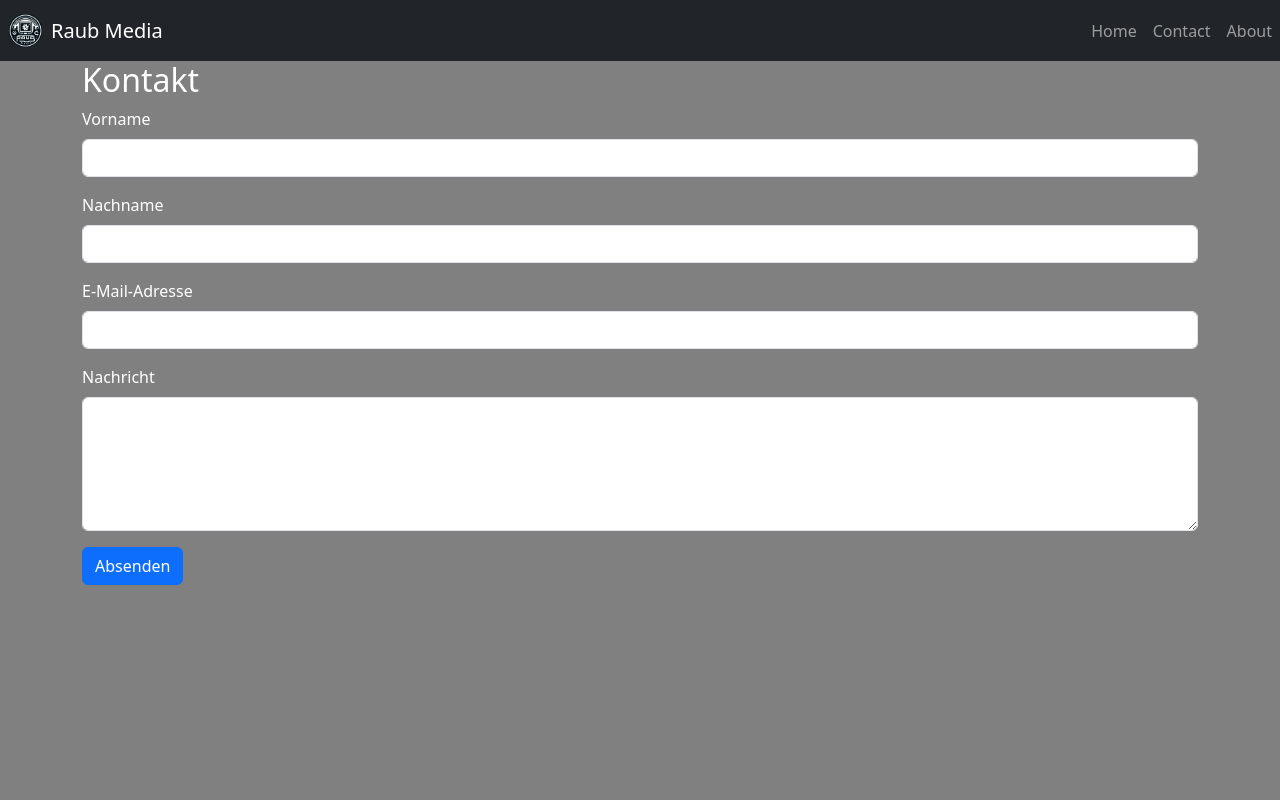
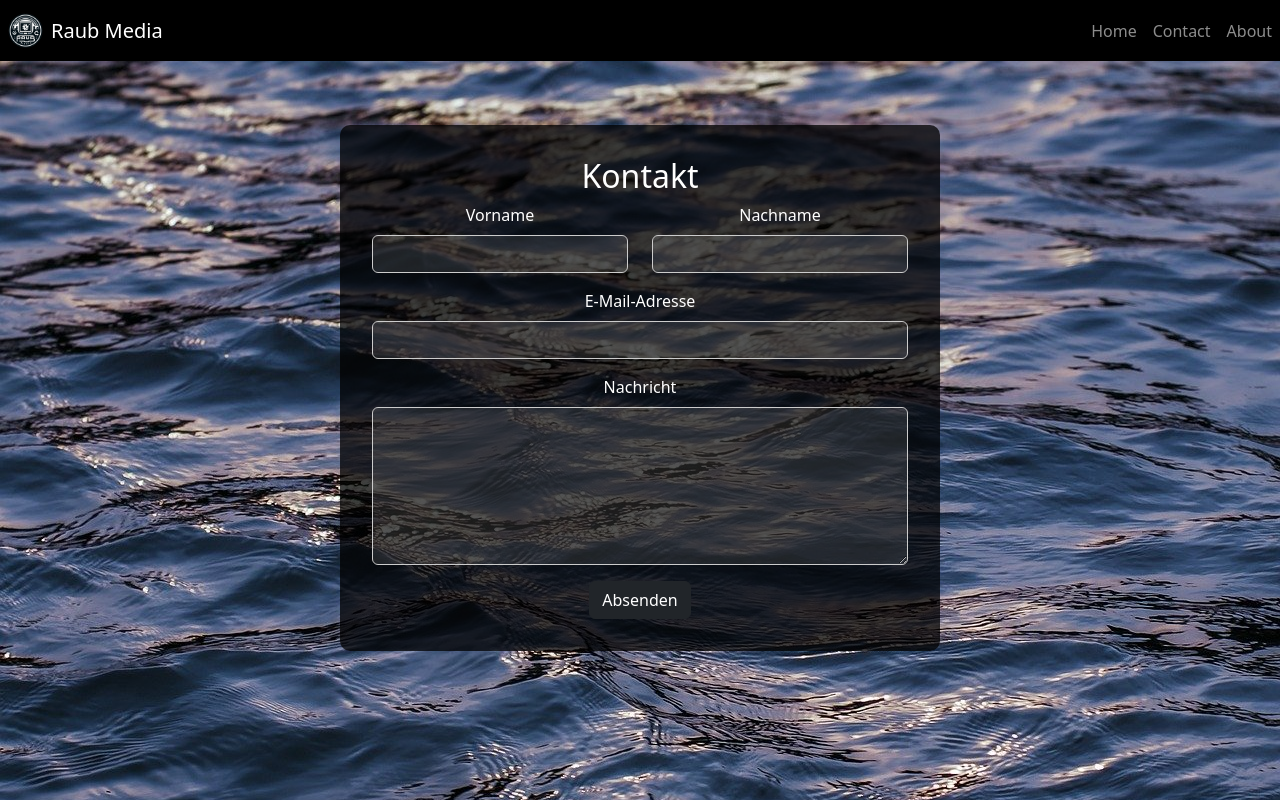
Before and after one commit to pr0gr4mm4r/webpagetest, a React (Create React App) app: page /contact in a window 1280 px wide. Shown: the top 800 px of the page. Built offline with nearby package versions, Linux system fonts and the light colour scheme; the HTML template or start-up script is replaced by a standard one.

Commit message:
new style layer

```diff
--- a/src/App.js
+++ b/src/App.js
@@ -1,17 +1,34 @@
 import './App.css';
-import Site from './components/site'
+import Navigationbar from './components/navigationbar'
 import Home from './components/home'
 import Contact from './components/contact'
 import About from './components/personal'
-import { BrowserRouter as Router, Route, Routes, Link, Navigate} from 'react-router-dom';
+import { BrowserRouter as Router, Route, Routes, Navigate } from 'react-router-dom';
+import backgroundImageUrl from './components/nature-8727795_1920.jpg';
 
 
 function App() {
   return (
     <Router>
-      <div>
-        <Site />
-        <div style={{ backgroundColor: 'gray', color: 'white', minHeight: '100vh' }}>
+      <div style={{ overflowY: 'auto' }}>
+        <Navigationbar />
+        <div style={{
+          backgroundImage: `url(${backgroundImageUrl})`,
+          backgroundSize: 'cover',
+          backgroundPosition: 'center',
+          backgroundRepeat: 'no-repeat',
+          width: '100vw',
+          height: '170vh',
+          overflowY: 'auto',
+          display: 'flex',
+          flexDirection: 'column',
+          justifyContent: 'flex-start', // Positioniere den Inhalt näher am oberen Rand
+          alignItems: 'center',
+          color: 'white',
+          textAlign: 'center',
+          padding: '2em',
+          boxSizing: 'border-box'
+        }}>
           <Routes>
             <Route path="/home" element={<Home />} />
             <Route path="/contact" element={<Contact />} />
--- a/src/components/contact.js
+++ b/src/components/contact.js
@@ -31,11 +31,18 @@ export default function Contact() {
   };
 
   return (
-    <div className="container">
-      <h2>Kontakt</h2>
+    <div className="container" style={{
+      background: 'rgba(0, 0, 0, 0.75)',
+      padding: '2em',
+      borderRadius: '10px',
+      marginTop: '2em',
+      maxWidth: '600px' // Maximale Breite des Containers reduziert
+    }}>
+      <h2 style={{ color: 'white' }}>Kontakt</h2>
       <form onSubmit={handleSubmit}>
-        <div className="mb-3">
-          <label htmlFor="firstName" className="form-label">Vorname</label>
+        <div className="row mb-3">
+          <div className="col">
+            <label htmlFor="firstName" className="form-label" style={{ color: 'white' }}>Vorname</label>
             <input
               type="text"
               className="form-control"
@@ -44,10 +51,11 @@ export default function Contact() {
               value={formData.firstName}
               onChange={handleChange}
               required
+              style={{ backgroundColor: 'rgba(255, 255, 255, 0.1)', color: 'white', border: '1px solid #ccc' }}
             />
           </div>
-        <div className="mb-3">
-          <label htmlFor="lastName" className="form-label">Nachname</label>
+          <div className="col">
+            <label htmlFor="lastName" className="form-label" style={{ color: 'white' }}>Nachname</label>
             <input
               type="text"
               className="form-control"
@@ -56,10 +64,12 @@ export default function Contact() {
               value={formData.lastName}
               onChange={handleChange}
               required
+              style={{ backgroundColor: 'rgba(255, 255, 255, 0.1)', color: 'white', border: '1px solid #ccc' }}
             />
           </div>
+        </div>
         <div className="mb-3">
-          <label htmlFor="email" className="form-label">E-Mail-Adresse</label>
+          <label htmlFor="email" className="form-label" style={{ color: 'white' }}>E-Mail-Adresse</label>
           <input
             type="email"
             className="form-control"
@@ -68,21 +78,23 @@ export default function Contact() {
             value={formData.email}
             onChange={handleChange}
             required
+            style={{ backgroundColor: 'rgba(255, 255, 255, 0.1)', color: 'white', border: '1px solid #ccc' }}
           />
         </div>
         <div className="mb-3">
-          <label htmlFor="message" className="form-label">Nachricht</label>
+          <label htmlFor="message" className="form-label" style={{ color: 'white' }}>Nachricht</label>
           <textarea
             className="form-control"
             id="message"
             name="message"
-            rows="5"
+            rows="6" // Höhe des Textbereichs erhöht
             value={formData.message}
             onChange={handleChange}
             required
+            style={{ backgroundColor: 'rgba(255, 255, 255, 0.1)', color: 'white', border: '1px solid #ccc' }}
           ></textarea>
         </div>
-        <button type="submit" className="btn btn-primary">Absenden</button>
+        <button type="submit" className="btn btn-dark">Absenden</button>
       </form>
     </div>
   );
--- a/src/components/home.js
+++ b/src/components/home.js
@@ -1,6 +1,5 @@
 import React from 'react';
 import { useNavigate } from 'react-router-dom';
-import backgroundImageUrl from './nature-8727795.jpg';
 
 const Home = () => {
   const navigate = useNavigate();
@@ -11,65 +10,36 @@ const Home = () => {
 
   return (
     <div style={{
-      backgroundImage: `url(${backgroundImageUrl})`,
-      backgroundSize: 'cover',
-      backgroundPosition: 'center',
-      backgroundRepeat: 'no-repeat',
-      width: '100vw',
-      minHeight: `1000px`,
-      display: 'flex',
-      flexDirection: 'column',
-      justifyContent: 'center',
-      alignItems: 'center',
-      color: '#fff',
-      textAlign: 'center',
+      background: 'rgba(0, 0, 0, 0.75)',
       padding: '2em',
-      boxSizing: 'border-box'
+      borderRadius: '10px',
+      margin: '2em auto',
+      maxWidth: '800px'
     }}>
-      <section style={{ marginBottom: '2em', backgroundColor: 'rgba(0, 0, 0, 0.5)', padding: '1em', borderRadius: '10px' }}>
-        <h1 style={{ fontSize: '2.5em', marginBottom: '0.5em' }}>
-          Welcome to Raub Media
+      <section style={{ marginBottom: '2em' }}>
+        <h1 style={{ fontSize: '3em', marginBottom: '0.5em' }}>
+          Welcome to <b> Raub Media </b>
         </h1>
-        <p style={{ fontSize: '1.2em', marginBottom: '1em' }}>
-          Wir bieten Ihnen die besten Dienstleistungen im Bereich IT
-        </p>
       </section>
 
-      <section style={{ marginBottom: '2em', backgroundColor: 'rgba(0, 0, 0, 0.5)', padding: '1em', borderRadius: '10px' }}>
-        <h2>About us</h2>
-        <p>
-          We are a humble IT company located in Karlsruhe.
-        </p>
+      <section style={{ marginBottom: '2em' }}>
+        <h2 style={{ fontSize: '2em' }}>Our service includes:</h2>
+        <p style={{ fontSize: '1.3em' }}><b>Analysing</b> IT-Infrastructure (private or business)</p>
+        <p style={{ fontSize: '1.3em' }}><b>Developing</b> and installation of software solutions</p>
+        <p style={{ fontSize: '1.3em' }}><b>Data</b> modelling, transferring and migration</p>
+        <p style={{ fontSize: '1.3em' }}><b>Consulting</b></p>
+      </section>
+
+      <section style={{ marginBottom: '2em' }}>
+        <h2 style={{ fontSize: '2em' }}>About us</h2>
+        <p style={{ fontSize: '1.3em' }}>We are an IT company located in Karlsruhe.</p>
         <button
-          style={{
-            padding: '0.5em 2em',
-            fontSize: '1em',
-            color: '#fff',
-            backgroundColor: '#007BFF',
-            border: 'none',
-            borderRadius: '0.3em',
-            cursor: 'pointer',
-          }}
+          className="btn btn-dark"
           onClick={handleExperienceMoreClick}
+          style={{ fontSize: '1.2em' }}
         >
           Experience more
         </button>
-      </section>
-
-      <section style={{ backgroundColor: 'rgba(0, 0, 0, 0.5)', padding: '1em', borderRadius: '10px' }}>
-        <h2>Unsere Leistungen</h2>
-        <p>
-          Extending IT-Infrastructure (private or business)
-        </p>
-        <p>
-          Developing and installation of software solutions
-        </p>
-        <p>
-          Data transfer
-        </p>
-        <p>
-          Consulting
-        </p>
       </section>
     </div>
   );
--- /dev/null
+++ b/src/components/navigationbar.js
@@ -0,0 +1,36 @@
+import React from 'react'
+import { signal } from '@preact/signals-react'
+import 'bootstrap/dist/css/bootstrap.css';
+import { Link } from 'react-router-dom';
+import corporatelogo from './Designer.png';
+
+export const test = signal("ee");
+
+export default function Navigationbar() {
+  test.value = "haha";
+
+  return (
+    <nav className="navbar navbar-expand-lg navbar-dark" style={{ backgroundColor: '#000', width: '100%' }}>
+      <Link className="navbar-brand d-flex align-items-center" to="/home">
+        <img src={corporatelogo} width="35" height="35" className="d-inline-block align-top ms-2 me-2" alt=""/>
+        Raub Media
+      </Link>
+      <button className="navbar-toggler" type="button" data-bs-toggle="collapse" data-bs-target="#navbarNav" aria-controls="navbarNav" aria-expanded="false" aria-label="Toggle navigation">
+        <span className="navbar-toggler-icon"></span>
+      </button>
+      <div className="collapse navbar-collapse" id="navbarNav">
+        <ul className="navbar-nav ms-auto">
+          <li className="nav-item">
+            <Link className="nav-link" to="/home">Home</Link>
+          </li>
+          <li className="nav-item">
+            <Link className="nav-link" to="/contact">Contact</Link>
+          </li>
+          <li className="nav-item">
+            <Link className="nav-link" to="/about">About</Link>
+          </li>
+        </ul>
+      </div>
+    </nav>
+  );
+}
--- a/src/components/personal.js
+++ b/src/components/personal.js
@@ -3,7 +3,13 @@ import logo from './webseitenportrait.jpeg'
 
 export default function Personal() {
   return (
-      <div className="row" style={{ marginTop: '20px' }}>
+    <div className="container" style={{
+      background: 'rgba(0, 0, 0, 0.75)',
+      padding: '2em',
+      borderRadius: '10px',
+      marginTop: '2em'
+    }}>
+      <div className="row">
         <div className="col-md-4">
           <img src={logo} className="img-fluid" alt="Portrait von David" style={{ marginTop: '20px' }} />
         </div>
@@ -13,8 +19,9 @@ export default function Personal() {
           <p>Einige meiner bisherigen Kunden sind Manimedia und Korrektur.de, für die ich erfolgreich Projekte umgesetzt und IT-Lösungen bereitgestellt habe. Ich bin bestrebt, meinen Kunden stets die bestmöglichen Lösungen anzubieten und sie bei der Optimierung ihrer Systeme zu unterstützen.</p>
           <p>Meine Leidenschaft für Technologie und mein Engagement für eine zuverlässige und effiziente IT-Infrastruktur treiben mich an, kontinuierlich mein Wissen zu erweitern und mich neuen Herausforderungen zu stellen.</p>
           <p>Wenn Sie Interesse an meinen Dienstleistungen oder Fragen haben, zögern Sie nicht, mich zu kontaktieren. Ich freue mich darauf, mit Ihnen zusammenzuarbeiten!</p>
-          <p>    - david.baur@manimedia.de -</p>
+          <button className='btn btn-dark'>Kontaktieren Sie mich </button>
         </div>
       </div>
+    </div>
   )
 }
--- a/src/components/site.js
+++ /dev/null
@@ -1,37 +0,0 @@
-import React from 'react'
-import { Signal, signal } from '@preact/signals-react'
-import 'bootstrap/dist/css/bootstrap.css';
-import { Link } from 'react-router-dom';
-import corporatelogo from './Designer.png'
-
-export const test = signal("ee")
-
-export default function Site() {
-  //console.log(test.value)
-  test.value = "haha"
-  //console.log(test.value)
-  return (
-    <nav className="navbar navbar-expand-lg navbar-dark bg-dark">
-    <Link className="navbar-brand d-flex align-items-center" to="/home">
-      <img src={corporatelogo} width="35" height="35" className="d-inline-block align-top ms-2 me-2" alt=""/>
-      Raub Media
-    </Link>
-    <Link className="navbar-toggler"  data-bs-toggle="collapse" data-bs-target="#navbarNav" aria-controls="navbarNav" aria-expanded="false" aria-label="Toggle navigation">
-      <span className="navbar-toggler-icon"></span>
-    </Link>
-    <div className="collapse navbar-collapse" id="navbarNav">
-      <ul className="navbar-nav ms-auto">
-        <li className="nav-item">
-          <Link className="nav-link" to="/home">Home</Link>
-        </li>
-        <li className="nav-item">
-          <Link className="nav-link" to="/contact">Contact</Link>
-        </li>
-        <li className="nav-item">
-          <Link className="nav-link" to="/about">About</Link>
-        </li>
-      </ul>
-    </div>
-  </nav>
-  )
-}
```
Also changed, not shown: src/components/nature-8727795_1920.jpg (added), 1 other file (tests, documents, lock files or other folders). Lines whose indentation alone changed are shown as unchanged.
